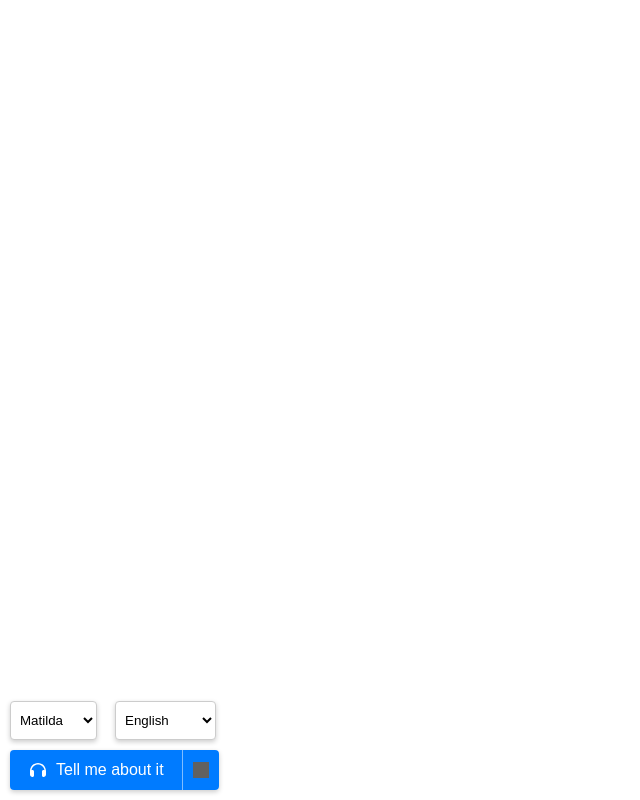
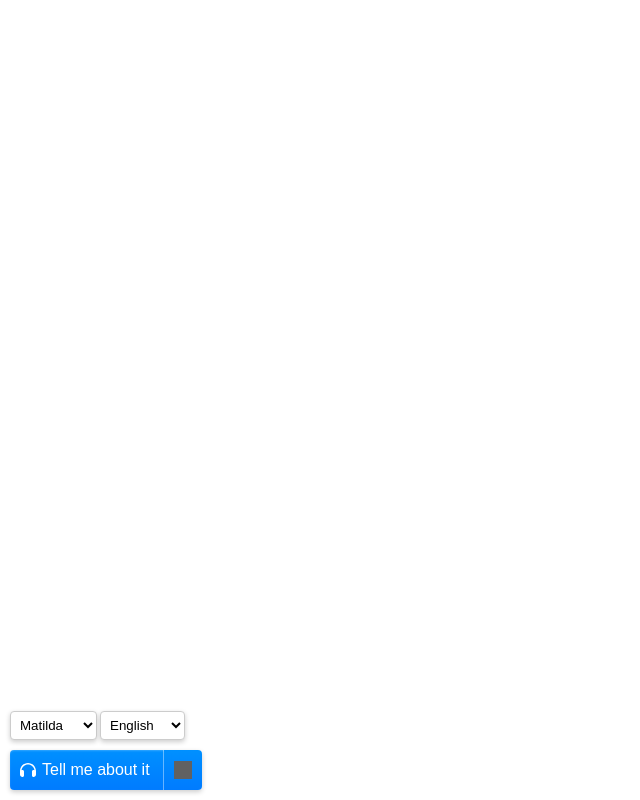
Before and after one commit to furtherfox/tmai-widget-11labs, a React (Create React App) app: page / in a window 1280 px wide. Both pictures are taken after a click on the button 200 px from the left and 770 px from the top of the page. Shown: the whole page, without its empty margins (0-640 px from the left). Built offline with nearby package versions, Linux system fonts and the light colour scheme; grey boxes are pictures that could not be loaded.

Commit message:
css updates

```diff
--- a/src/Widget.module.css
+++ b/src/Widget.module.css
@@ -13,19 +13,19 @@
   display: flex;
   align-items: center;
   border-radius: 4px 4px 4px 4px; /* Round top left and bottom left corners */
-  z-index: 1001; /* Ensuring the container is above other elements */
+  z-index: 10001; /* Ensuring the container is above other elements */
   box-shadow: 0 2px 5px rgba(0, 0, 0, 0.2); /* Optional shadow for depth */
   justify-content: flex-start; /* Aligns children to the start of the container */
 
 }
 
 .myWidget-icon  {
-  padding-right: 10px;
+  padding-right: 6px;
 }
 
 /* Style for the action button */
 .myWidget-actionButton {
-  padding: 10px 20px; /* Match padding for alignment */
+  padding: 10px 10px; /* Match padding for alignment */
   cursor: pointer;
   border: none;
   height: 40px;
@@ -68,14 +68,15 @@
 
 /* Style for the language icon */
 .myWidget-languageIcon {
-  width: 16px; /* Your desired size */
-  height: 16px; /* Your desired size */
+  width: 18px; /* Your desired size */
+  height: 18px; /* Your desired size */
   filter: invert(1); /* Invert the color to white */
 }
 
 .myWidget-actionButtonText {
   flex-grow: 1; /* Allows the text to take up available space */
-  text-align: center; /* Center the text */
+  text-align: left; /* Center the text */
+  margin-right: 5px; /* Adjust this to the width of the language selector */
 }
 
 
@@ -84,11 +85,12 @@
   display: block;
   position: absolute;
   bottom: 100%; /* Position the selector above the container */
-  left: 5px; /* Align with the left edge of the container */
+  left: 0px; /* Align with the left edge of the container */
   margin-bottom: 10px; /* Spacing between the selector and the container */
-  margin-left: 100px; /* Adjust this to the width of the language selector */
-  padding: 10px 5px;
-  z-index: 1002; /* Above the buttons */
+  margin-left: 90px; /* Adjust this to the width of the language selector */
+  width: 85px;
+  padding: 5px 5px;
+  z-index: 10002; /* Above the buttons */
   background-color: white;
   border: 1px solid #ccc;
   border-radius: 4px;
@@ -102,8 +104,8 @@
   bottom: 100%; /* Position the selector above the container */
   left: 0px; /* Align with the left edge of the container */
   margin-bottom: 10px; /* Spacing between the selector and the container */
-  padding: 10px 5px;
-  z-index: 1002; /* Above the buttons */
+  padding: 5px 5px;
+  z-index: 10002; /* Above the buttons */
   background-color: white;
   border: 1px solid #ccc;
   border-radius: 4px;
@@ -116,3 +118,24 @@
     display: none;
   }
 }
+
+/* Original Styling for the action and language buttons */
+.myWidget-actionButton, .myWidget-languageButton {
+  background: linear-gradient(to bottom, #0090ff 0%, #007bff 100%); /* Subtle gradient from lighter to standard blue */
+  box-shadow: 0px 2px 4px rgba(0, 0, 0, 0.1); /* Soft shadow for depth */
+}
+
+/* Hover effect for action and language buttons */
+.myWidget-actionButton:hover, .myWidget-languageButton:hover {
+  background: linear-gradient(to bottom, #003d99 0%, #0056b3 100%); /* Gradient for hover effect */
+}
+
+/* Subtle inner shadow for depth */
+.myWidget-actionButton, .myWidget-languageButton {
+  box-shadow: inset 0 1px 2px rgba(255, 255, 255, 0.2);
+}
+
+/* Separator between buttons */
+.myWidget-languageButton {
+  box-shadow: -1px 0 0 0 rgba(255, 255, 255, 0.4); /* Subtle separator */
+}
```
